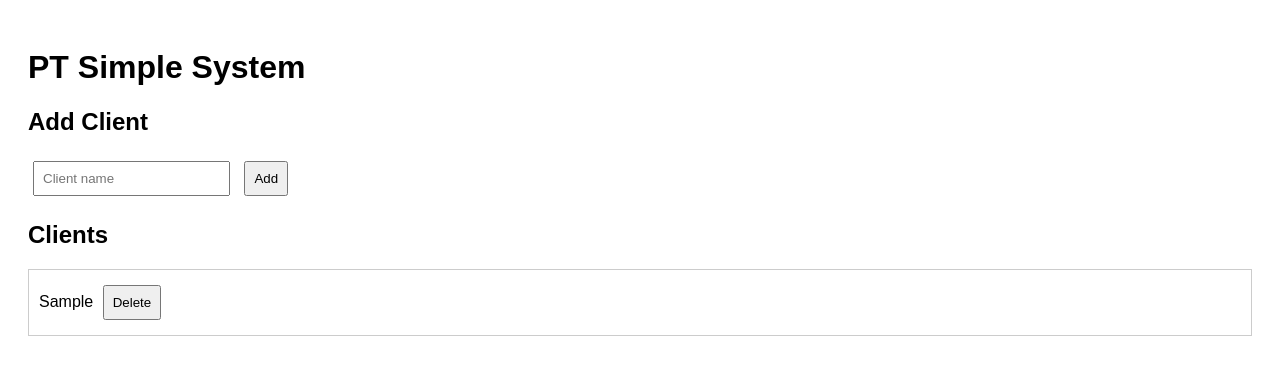
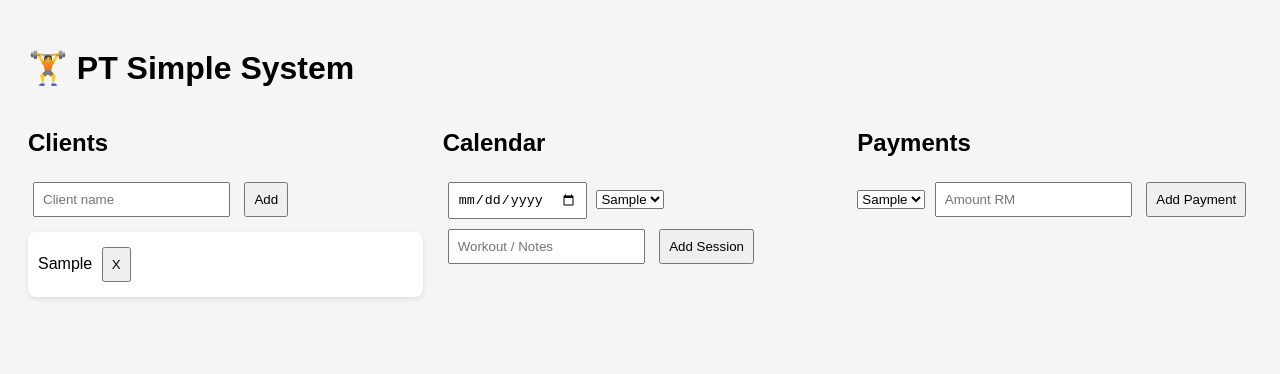
Before and after one commit to rizmirazak422-ux/pt-master-system, a website: page index.html in a window 1280 px wide. Both pictures are taken after typing "Sample" into the empty fields and a click on the button "Add". Drawn offline with Linux system fonts and the light colour scheme.

Commit message:
Update index.html

```diff
--- a/index.html
+++ b/index.html
@@ -3,60 +3,184 @@
 <head>
   <title>PT System</title>
   <style>
-    body { font-family: Arial; padding: 20px; }
-    input, button { padding: 8px; margin: 5px; }
-    .card { border: 1px solid #ccc; padding: 10px; margin-top: 10px; }
+    body { font-family: Arial; padding: 20px; background:#f5f5f5; }
+
+    input, button {
+      padding: 8px;
+      margin: 5px;
+    }
+
+    .row { display: flex; gap: 20px; }
+
+    .card {
+      background: white;
+      padding: 10px;
+      margin-top: 10px;
+      border-radius: 8px;
+      box-shadow: 0 2px 5px rgba(0,0,0,0.1);
+    }
+
+    .section {
+      width: 33%;
+    }
+
+    .calendar-box {
+      background: white;
+      padding: 10px;
+      margin-top: 10px;
+      border-radius: 8px;
+    }
+
+    .day {
+      border: 1px solid #ddd;
+      padding: 5px;
+      margin: 3px;
+      cursor: pointer;
+    }
+
+    .paid { color: green; }
+    .unpaid { color: red; }
   </style>
 </head>
 
 <body>
 
-<h1>PT Simple System</h1>
+<h1>🏋️ PT Simple System</h1>
 
-<h2>Add Client</h2>
-<input id="name" placeholder="Client name">
-<button onclick="addClient()">Add</button>
+<div class="row">
 
-<h2>Clients</h2>
-<div id="clientList"></div>
+  <!-- CLIENTS -->
+  <div class="section">
+    <h2>Clients</h2>
+
+    <input id="clientName" placeholder="Client name">
+    <button onclick="addClient()">Add</button>
+
+    <div id="clients"></div>
+  </div>
+
+  <!-- CALENDAR -->
+  <div class="section">
+    <h2>Calendar</h2>
+
+    <input type="date" id="date">
+    <select id="clientSelect"></select>
+    <input id="workout" placeholder="Workout / Notes">
+    <button onclick="addSession()">Add Session</button>
+
+    <div id="calendar"></div>
+  </div>
+
+  <!-- PAYMENTS -->
+  <div class="section">
+    <h2>Payments</h2>
+
+    <select id="paymentClient"></select>
+    <input id="amount" placeholder="Amount RM">
+    <button onclick="addPayment()">Add Payment</button>
+
+    <div id="payments"></div>
+  </div>
+
+</div>
 
 <script>
+
 let clients = JSON.parse(localStorage.getItem("clients")) || [];
+let sessions = JSON.parse(localStorage.getItem("sessions")) || [];
+let payments = JSON.parse(localStorage.getItem("payments")) || [];
 
 function save() {
   localStorage.setItem("clients", JSON.stringify(clients));
+  localStorage.setItem("sessions", JSON.stringify(sessions));
+  localStorage.setItem("payments", JSON.stringify(payments));
   render();
 }
 
 function addClient() {
-  let name = document.getElementById("name").value;
+  let name = document.getElementById("clientName").value;
   if (!name) return;
 
   clients.push({ name });
-  document.getElementById("name").value = "";
+  document.getElementById("clientName").value = "";
   save();
 }
 
-function deleteClient(index) {
-  clients.splice(index, 1);
+function deleteClient(i) {
+  clients.splice(i, 1);
+  save();
+}
+
+function addSession() {
+  let date = document.getElementById("date").value;
+  let client = document.getElementById("clientSelect").value;
+  let workout = document.getElementById("workout").value;
+
+  if (!date || !client) return;
+
+  sessions.push({ date, client, workout });
+  document.getElementById("workout").value = "";
+  save();
+}
+
+function addPayment() {
+  let client = document.getElementById("paymentClient").value;
+  let amount = document.getElementById("amount").value;
+
+  if (!client || !amount) return;
+
+  payments.push({ client, amount });
+  document.getElementById("amount").value = "";
   save();
 }
 
 function render() {
-  let html = "";
+
+  // CLIENTS
+  let cHTML = "";
   clients.forEach((c, i) => {
-    html += `
+    cHTML += `
       <div class="card">
         ${c.name}
-        <button onclick="deleteClient(${i})">Delete</button>
+        <button onclick="deleteClient(${i})">X</button>
       </div>
     `;
   });
+  document.getElementById("clients").innerHTML = cHTML;
 
-  document.getElementById("clientList").innerHTML = html;
+  // DROPDOWNS
+  let options = clients.map(c => `<option>${c.name}</option>`).join("");
+  document.getElementById("clientSelect").innerHTML = options;
+  document.getElementById("paymentClient").innerHTML = options;
+
+  // SESSIONS (CALENDAR)
+  let sHTML = "";
+  sessions.forEach(s => {
+    sHTML += `
+      <div class="calendar-box">
+        📅 ${s.date}<br>
+        👤 ${s.client}<br>
+        🏋️ ${s.workout}
+      </div>
+    `;
+  });
+  document.getElementById("calendar").innerHTML = sHTML;
+
+  // PAYMENTS
+  let pHTML = "";
+  payments.forEach(p => {
+    pHTML += `
+      <div class="card">
+        👤 ${p.client}<br>
+        💰 RM ${p.amount}
+      </div>
+    `;
+  });
+  document.getElementById("payments").innerHTML = pHTML;
 }
 
 render();
+
 </script>
 
 </body>
```
